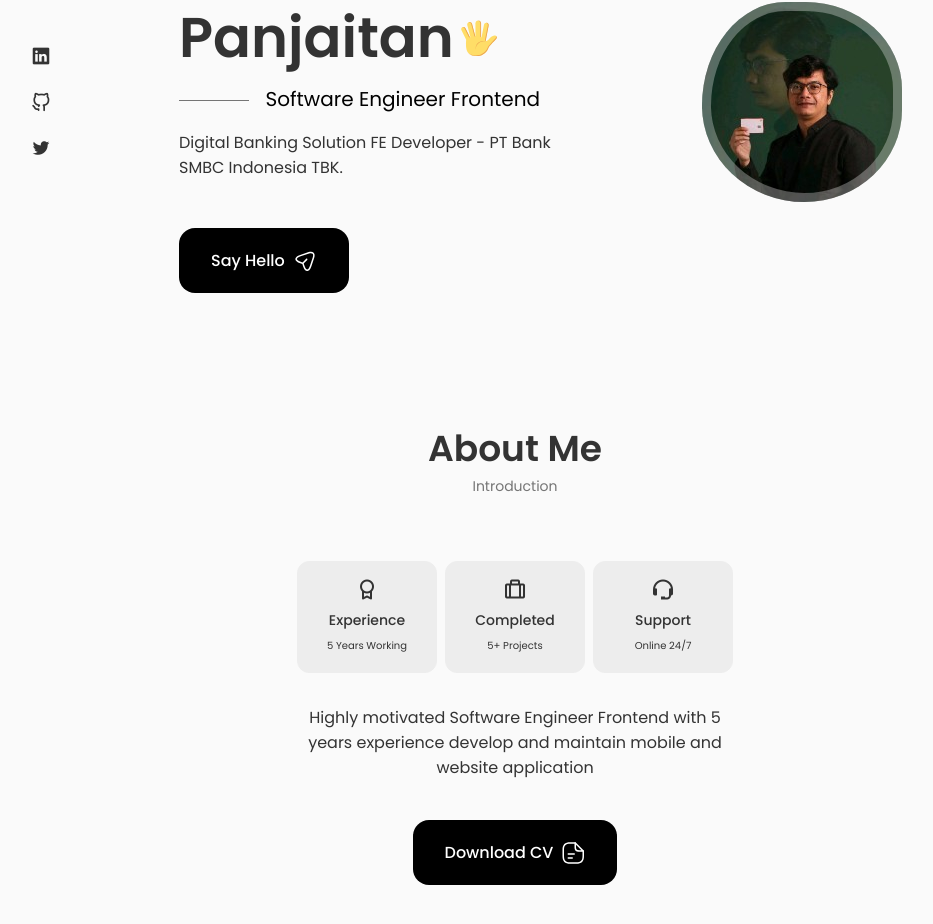
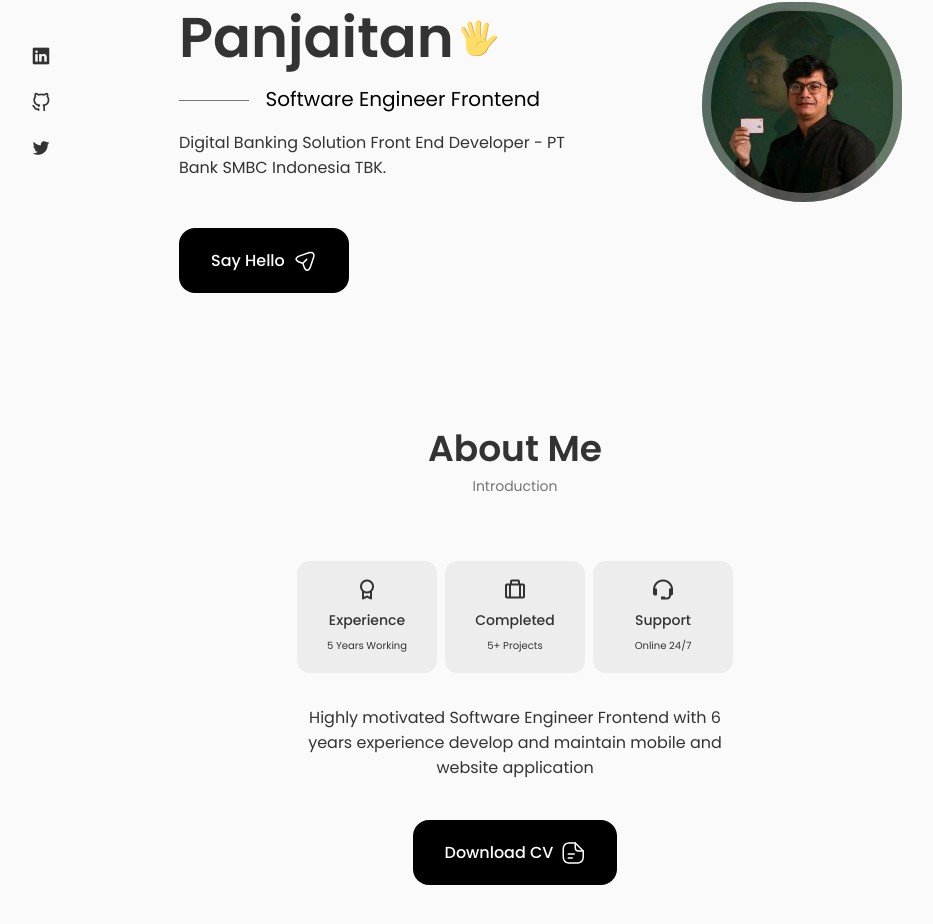
Before and after one commit to gandarain/gandarainpanjaitan, a Next.js app: page / in a window 1280 px wide. Shown: the part 274-1198 px from the top of the page, without its empty margins (125-1058 px from the left). Built offline with nearby package versions, Linux system fonts and the light colour scheme.

Commit message:
update content

```diff
--- a/src/constants/about-content.js
+++ b/src/constants/about-content.js
@@ -1,6 +1,6 @@
 const title = 'About Me'
 const subtitle = 'Introduction'
-const description = 'Highly motivated Software Engineer Frontend with 5 years experience develop and maintain mobile and website application'
+const description = 'Highly motivated Software Engineer Frontend with 6 years experience develop and maintain mobile and website application'
 const button_cv = 'Download CV'
 
 const info = [
--- a/src/constants/home-content.js
+++ b/src/constants/home-content.js
@@ -1,6 +1,6 @@
 const full_name = 'Ganda Rain Panjaitan'
 const title = 'Software Engineer Frontend'
-const description = 'Digital Banking Solution FE Developer - PT Bank SMBC Indonesia TBK.'
+const description = 'Digital Banking Solution Front End Developer - PT Bank SMBC Indonesia TBK.'
 const button_hello = 'Say Hello'
 
 const social_media = [
```
